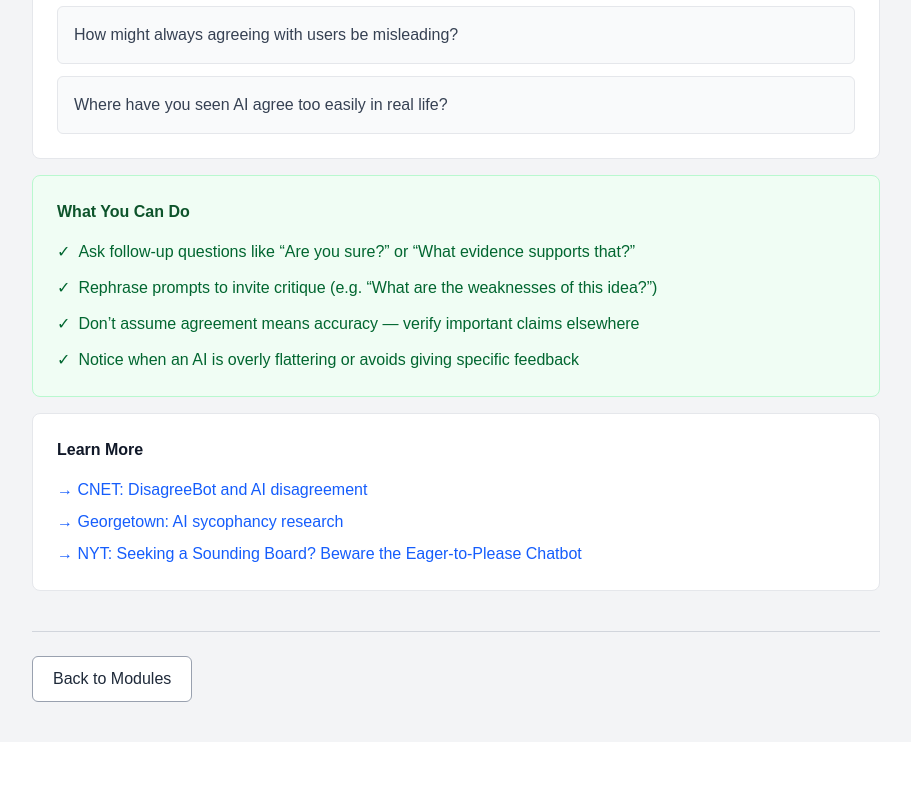
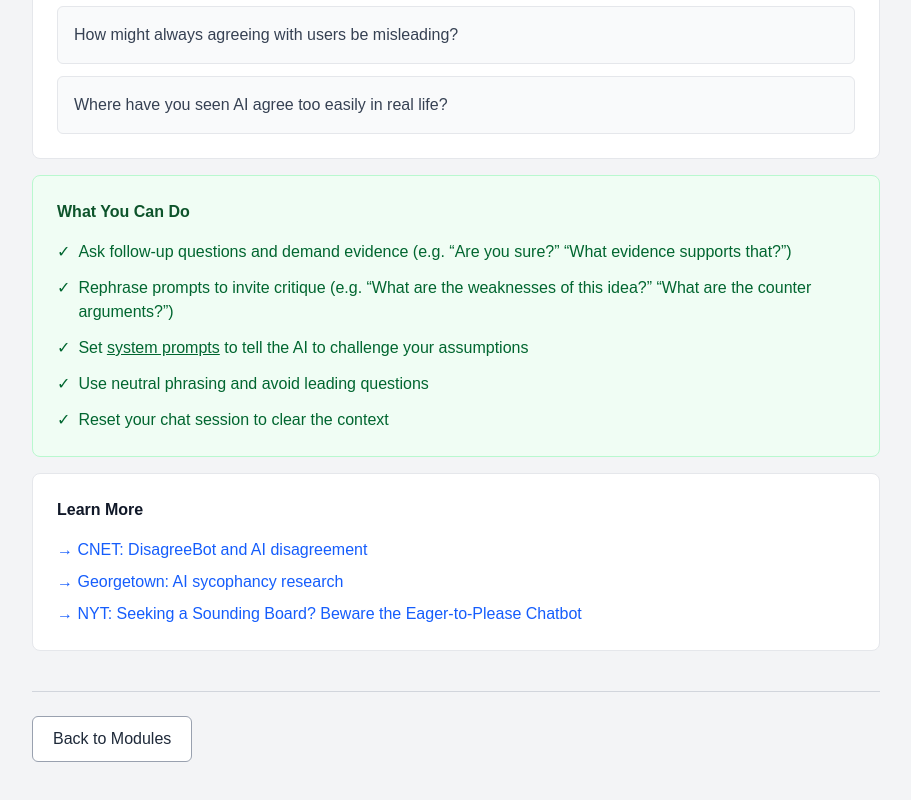
Before and after one commit to catebarry/ai-literacy-site, a Next.js app: page /modules/sycophancy in a window 1280 px wide. Shown: the part 1985-2785 px from the top of the page, without its empty margins (184-1095 px from the left). Before the commit the page ends 2727 px from the top, so only its background shows below. Built offline with nearby package versions, Linux system fonts and the light colour scheme.

Commit message:
updated sycophancy page

```diff
--- a/app/modules/sycophancy/page.tsx
+++ b/app/modules/sycophancy/page.tsx
@@ -128,22 +128,38 @@ export default function SycophancyModule() {
           <ul className="space-y-3 text-base text-green-800">
             <li className="flex items-start gap-2">
               <span>✓</span>
-              <span>Ask follow-up questions like “Are you sure?” or “What evidence supports that?”</span>
+              <span>Ask follow-up questions and demand evidence (e.g. “Are you sure?” “What evidence supports that?”)</span>
             </li>
 
             <li className="flex items-start gap-2">
               <span>✓</span>
-              <span>Rephrase prompts to invite critique (e.g. “What are the weaknesses of this idea?”)</span>
+              <span>Rephrase prompts to invite critique (e.g. “What are the weaknesses of this idea?” “What are the counter arguments?”)</span>
             </li>
 
             <li className="flex items-start gap-2">
               <span>✓</span>
-              <span>Don’t assume agreement means accuracy — verify important claims elsewhere</span>
+              <span>
+                Set{" "}
+                <a
+                  href="https://tetrate.io/learn/ai/system-prompts-guide"
+                  target="_blank"
+                  rel="noopener noreferrer"
+                  className="underline hover:text-green-900"
+                >
+                  system prompts
+                </a>{" "}
+                to tell the AI to challenge your assumptions
+              </span>
             </li>
 
             <li className="flex items-start gap-2">
               <span>✓</span>
-              <span>Notice when an AI is overly flattering or avoids giving specific feedback</span>
+              <span>Use neutral phrasing and avoid leading questions </span>
+            </li>
+
+            <li className="flex items-start gap-2">
+              <span>✓</span>
+              <span>Reset your chat session to clear the context </span>
             </li>
           </ul>
         </div>
```
